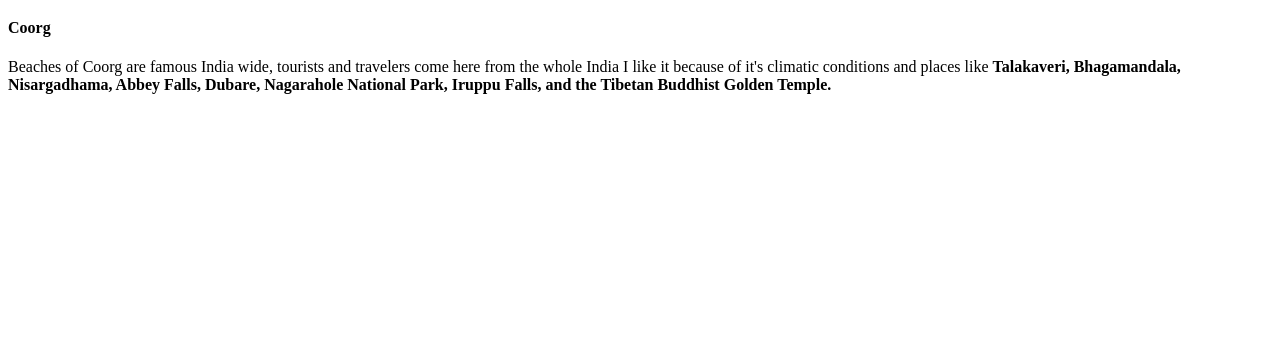
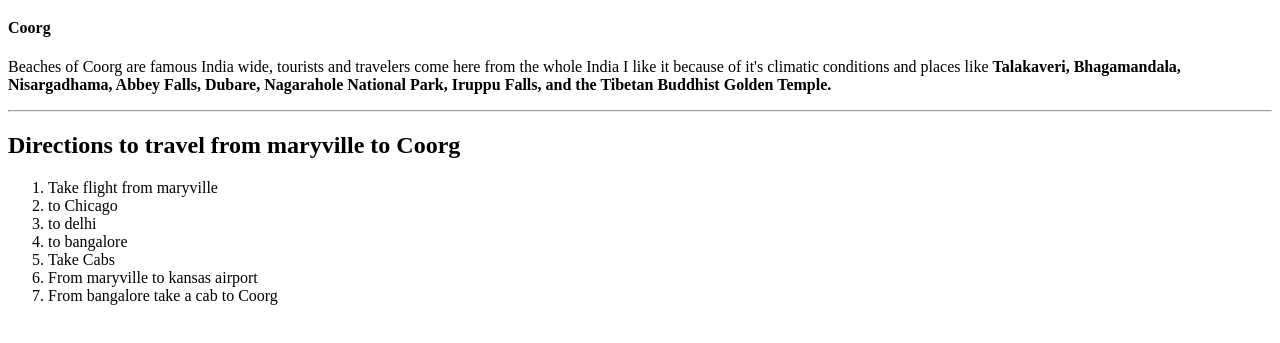
Before and after one commit to 44-563-WebApps-F21/webapps-f21-assignment-3-Shivamkls96, a plain HTML site: page index.html in a window 1280 px wide. Shown: the part 61-404 px from the top of the page. Drawn offline with Linux system fonts and the light colour scheme.

Commit message:
Travel direction from maryville to Coorg

```diff
--- a/index.html
+++ b/index.html
@@ -18,3 +18,15 @@
     </P>
 
 </section>
+
+<hr>
+<h2> Directions to travel from maryville to Coorg</h2>
+<ol>
+    <li>Take flight from maryville</li>
+    <li>to Chicago</li>
+    <li>to delhi</li>
+    <li>to bangalore</li>
+    <li>Take Cabs</li>
+    <li>From maryville to kansas airport</li>
+    <li>From bangalore take a cab to Coorg</li>
+</ol>
```
